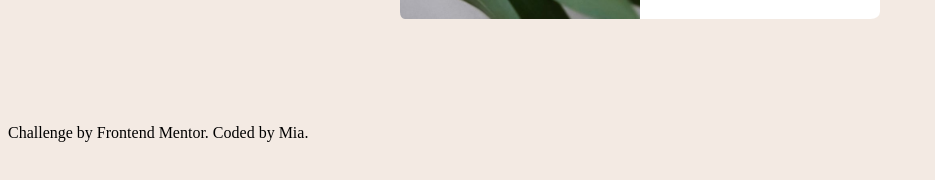
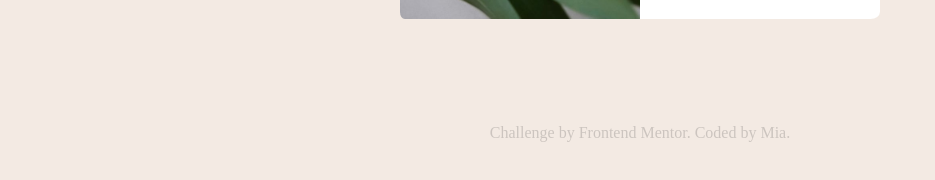
Before and after one commit to mcodes97/Product-Preview, a plain HTML site: page index.html in a window 1280 px wide. Shown: the part 446-626 px from the top of the page, without its empty margins (0-935 px from the left). Drawn offline with Linux system fonts and the light colour scheme.

Commit message:
Update style.css

```diff
--- a/style.css
+++ b/style.css
@@ -131,3 +131,9 @@ p{
 .btn:hover{
   background: #1d4134;
 }
+
+footer{
+  text-align: center;
+  color: #333;
+  opacity: 0.2;
+}
```
